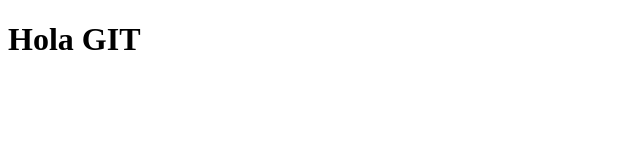
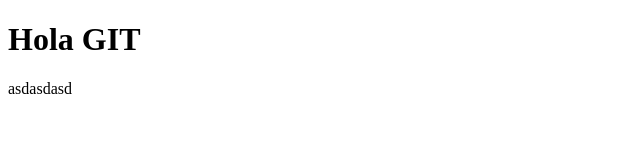
Before and after one commit to vapo134/ejemplo1_g7, a plain HTML site: page ejemplo1/index.html in a window 1280 px wide. Shown: the full height of the page, 0-640 px from the left. Drawn offline with Linux system fonts and the light colour scheme.

Commit message:
se agrega parrafo

```diff
--- a/ejemplo1/index.html
+++ b/ejemplo1/index.html
@@ -7,5 +7,8 @@
 </head>
 <body>
     <h1> Hola GIT</h1>
+    <p>
+        asdasdasd
+    </p>
 </body>
 </html>
```
